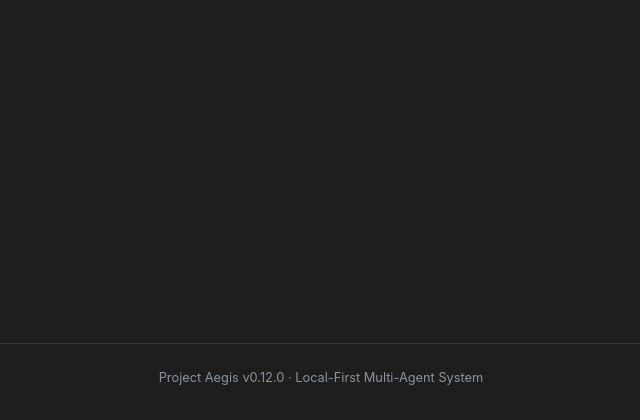
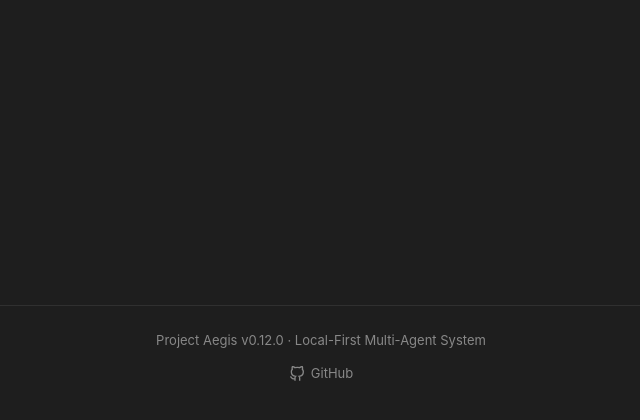
Before and after one commit to CashVo/aegis_oobe, a FastAPI app: page /memory in a window 1280 px wide. Shown: the part 380-800 px from the top of the page, without its empty margins (319-959 px from the left). Run offline with FastAPI, Linux system fonts and the light colour scheme; some libraries are stand-ins or nearby versions.

Commit message:
feat: Add GitHub repo link to footer with styling

```diff
--- a/aegis/web/core/static/css/mc-components.css
+++ b/aegis/web/core/static/css/mc-components.css
@@ -886,3 +886,36 @@ body {
 
 .overflow-auto { overflow: auto !important; }
 .overflow-hidden { overflow: hidden !important; }
+
+/* Footer */
+.footer {
+    padding: 1.5rem 1rem;
+    border-top: 1px solid var(--mc-border);
+    text-align: center;
+    color: var(--mc-text-muted);
+    font-size: 0.8125rem;
+}
+
+.footer-links {
+    margin-top: 0.5rem;
+}
+
+.footer-links a {
+    display: inline-flex;
+    align-items: center;
+    color: var(--mc-text-muted);
+    text-decoration: none;
+    transition: var(--mc-transition);
+    gap: 0.375rem;
+    padding: 0.25rem 0.5rem;
+    border-radius: var(--mc-radius);
+}
+
+.footer-links a:hover {
+    color: var(--mc-primary);
+    background: var(--mc-primary-muted);
+}
+
+.footer-links svg {
+    flex-shrink: 0;
+}
--- a/aegis/web/templates/base.html
+++ b/aegis/web/templates/base.html
@@ -49,6 +49,14 @@
     </main>
     <footer class="footer">
         <p>Project Aegis v0.12.0 · Local-First Multi-Agent System</p>
+        <p class="footer-links">
+            <a href="https://github.com/cashvo/aegis_oobe" target="_blank" rel="noopener noreferrer">
+                <svg width="16" height="16" viewBox="0 0 24 24" fill="none" stroke="currentColor" stroke-width="2" class="me-1">
+                    <path d="M9 19c-5 1.5-5-2.5-7-3m14 6v-3.87a3.37 3.37 0 0 0-.94-2.61c3.14-.35 6.44-1.54 6.44-7A5.44 5.44 0 0 0 20 4.77 5.07 5.07 0 0 0 19.91 1S18.73.65 16 2.48a13.38 13.38 0 0 0-7 0C6.27.65 5.09 1 5.09 1A5.07 5.07 0 0 0 5 4.77a5.44 5.44 0 0 0-1.5 3.78c0 5.42 3.3 6.61 6.44 7A3.37 3.37 0 0 0 9 18.13V22"></path>
+                </svg>
+                GitHub
+            </a>
+        </p>
     </footer>
     {% block scripts %}{% endblock %}
     <script>
```
